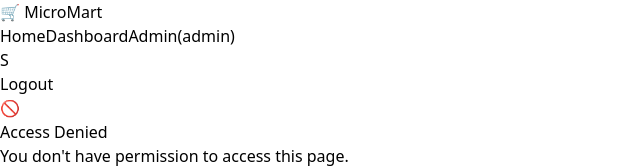
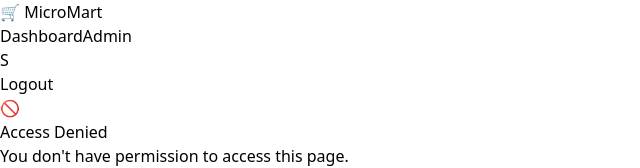
Before and after one commit to SachiniKalansooriya/MicroMart, a React app in the folder frontend/: page /unauthorized in a window 1280 px wide. Shown: the top 168 px of the page, without its empty margins (0-640 px from the left). Built offline with nearby package versions, Linux system fonts and the light colour scheme; sample sign-in values are in the browser's storage; the HTML template or start-up script is replaced by a standard one.

Commit message:
Refactor navigation layout in App component; improve structure and styling for better user experience

```diff
--- a/frontend/src/App.tsx
+++ b/frontend/src/App.tsx
@@ -34,19 +34,22 @@
   return (
     <div className="flex flex-col min-h-screen bg-gray-50">
       <nav className="text-white bg-indigo-600 shadow-lg">
-        <div className="px-4 mx-auto max-w-7xl sm:px-6 lg:px-8">
+        <div className="max-w-full px-4 mx-auto sm:px-6 lg:px-8">
           <div className="flex items-center justify-between h-16">
+            {/* Left side - Logo */}
             <div className="flex-shrink-0">
               <Link to="/" className="text-2xl font-bold transition-colors hover:text-indigo-100">
                 🛒 MicroMart
               </Link>
             </div>
-            <div className="flex items-center space-x-6">
+
+            {/* Right side - Navigation */}
+            <div className="flex items-center space-x-4">
+              {!user && (
+                <>
                   <Link to="/" className="font-medium transition-colors hover:text-indigo-100">
                     Home
                   </Link>
-              {!user && (
-                <>
                   <Link to="/login" className="font-medium transition-colors hover:text-indigo-100">
                     Login
                   </Link>
@@ -57,21 +60,21 @@
               )}
               {user && (
                 <>
+                  {user.role === 'admin' && (
+                    <>
                       <Link to="/dashboard" className="font-medium transition-colors hover:text-indigo-100">
                         Dashboard
                       </Link>
-                  {user.role === 'admin' && (
                       <Link to="/admin" className="font-medium transition-colors hover:text-indigo-100">
                         Admin
                       </Link>
+                    </>
                   )}
                   {user.role === 'customer' && (
+                    <>
                       <Link to="/customer" className="font-medium transition-colors hover:text-indigo-100">
                         Shop
                       </Link>
-                  )}
-                  {user.role === 'customer' && (
-                    <>
                       <Link
                         to="/cart"
                         className="relative p-2 transition-colors rounded-md hover:bg-indigo-700"
@@ -92,9 +95,6 @@
                       </Link>
                     </>
                   )}
-                  <span className="text-sm text-indigo-200">
-                    ({user.role})
-                  </span>
                   <Link
                     to="/profile"
                     className="flex items-center gap-2 px-3 py-2 font-medium transition-colors rounded-md hover:bg-indigo-700"
@@ -102,7 +102,6 @@
                     <div className="flex items-center justify-center w-10 h-10 overflow-hidden text-sm font-bold text-white border-2 border-white rounded-full shadow-lg bg-gradient-to-br from-blue-500 to-purple-600">
                       {user.name?.[0]?.toUpperCase() || 'U'}
                     </div>
-
                   </Link>
                   <button
                     onClick={logout}
--- a/frontend/src/pages/CustomerDashboard.tsx
+++ b/frontend/src/pages/CustomerDashboard.tsx
@@ -29,7 +29,7 @@
   };
 
   return (
-    <div className="px-4 py-12 mx-auto max-w-7xl">
+    <div className="px-4 py-12 mx-auto max-w-[1600px]">
       <div className="p-8 bg-white rounded-lg shadow-lg">
         <div className="mb-8">
           <h2 className="mb-2 text-3xl font-bold text-gray-900">
```
Lines whose indentation alone changed are shown as unchanged.
